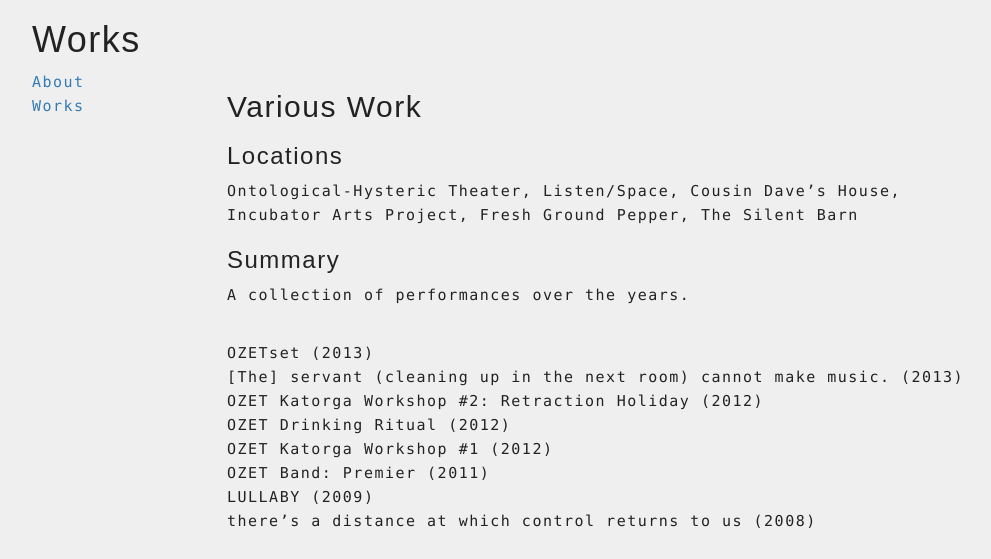
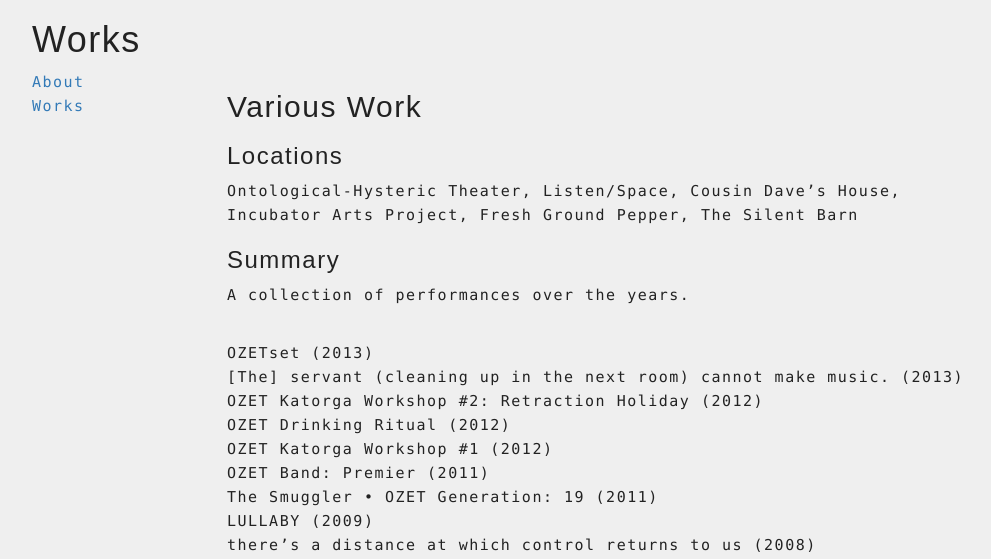
Before and after one commit to the-ozet/the-ozet.github.io, a Jekyll site: the page built from _works/various.md, in a window 1280 px wide, cut to the strip 0-559 px from the top of the page. Shown: the whole strip, without its empty margins (38-1029 px from the left). Built offline with Jekyll 4.4.1, drawn with Linux system fonts in a browser that asks for light colours.

Commit message:
Update various.md

```diff
--- a/_works/various.md
+++ b/_works/various.md
@@ -21,6 +21,7 @@ OZET Katorga Workshop #2: Retraction Holiday (2012)<br>
 OZET Drinking Ritual (2012)<br>
 OZET Katorga Workshop #1 (2012)<br>
 OZET Band: Premier (2011)<br>
+The Smuggler • OZET Generation: 19 (2011)<br>
 LULLABY (2009)<br>
 there's a distance at which control returns to us (2008)
 
```
